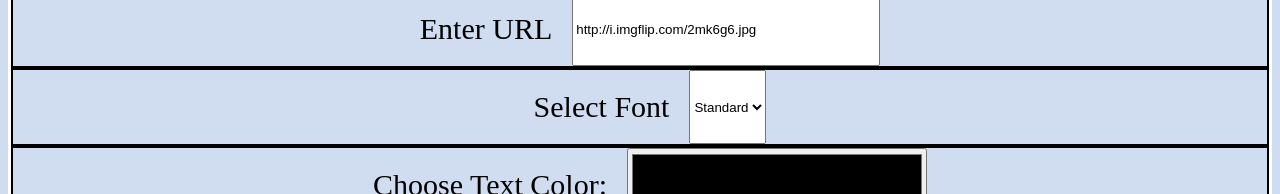
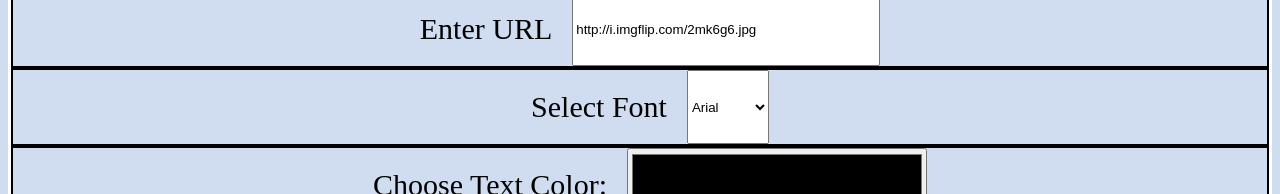
Before and after one commit to alchemy-fullstack-js-fall-2018/meme-generator, a React app: page / in a window 1280 px wide. Shown: the part 270-464 px from the top of the page. Built offline with nearby package versions, Linux system fonts and the light colour scheme.

Commit message:
updated fonts for image text

```diff
--- a/src/components/App.js
+++ b/src/components/App.js
@@ -31,7 +31,9 @@ export default class App extends Component {
 
   render() {
     const { font, textArea, img, color  } = this.state;
-    const fontOptions = ['Standard', 'Bell', '3-D', 'Avatar', 'Barbwire'].map(font => {
+    const fontOptions = [
+      'Arial', 'Impact', 'Tahoma', 'Verdana', 'Trebuchet'
+    ].map(font => {
       return <option key={font} value={font}>{font}</option>;
     });
 
@@ -42,6 +44,7 @@ export default class App extends Component {
         top: '50%',
         left: '50%',
         transform: 'translate(-50%, -50%)',
+        fontFamily: font
       }
     }
 
```
